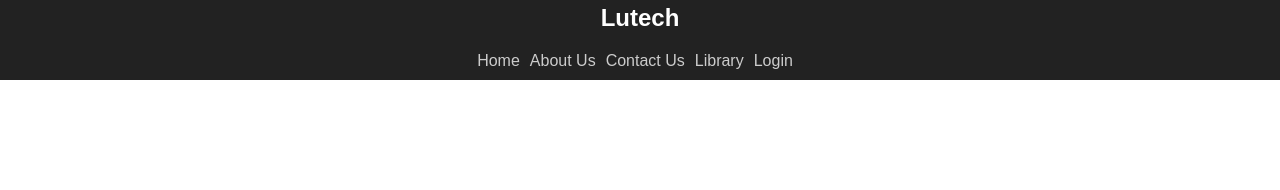
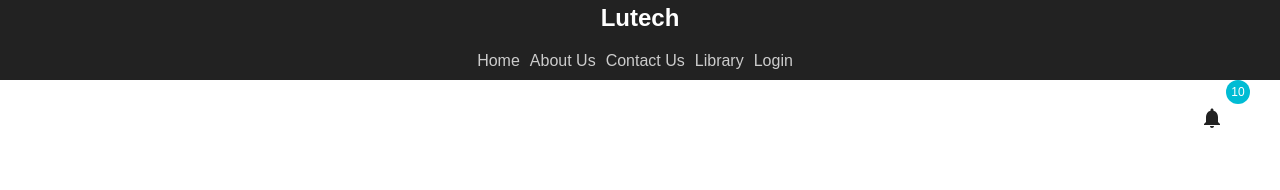
Before and after one commit to germantagli/festaRoma, a React app: page / in a window 1280 px wide. Shown: the part 120-310 px from the top of the page. Built offline with nearby package versions, Linux system fonts and the light colour scheme.

Commit message:
aggiunto icono notifications

```diff
--- a/src/components/App.js
+++ b/src/components/App.js
@@ -19,12 +19,14 @@ class App extends Component {
     const { children } = this.props;
     return (
       <div className="App">
+
+        <MuiThemeProvider>
         <Header
           title="Lutech"
           items={items}
         />
-        <MuiThemeProvider>
           <Content body={children} />
+
         </MuiThemeProvider>
         {/* <Footer /> */}
       </div>
--- a/src/components/Global/Header.js
+++ b/src/components/Global/Header.js
@@ -3,7 +3,9 @@ import logo from './images/logo.svg';
 import PropTypes from 'prop-types';
 import './css/Header.css';
 import { Link } from 'react-router-dom';
-
+import Badge from 'material-ui/Badge';
+import IconButton from 'material-ui/IconButton';
+import NotificationsIcon from 'material-ui/svg-icons/social/notifications';
 class Header extends Component {
   static propTypes = {
     title: PropTypes.string.isRequired,
@@ -16,6 +18,7 @@ class Header extends Component {
     return (
       <div className="Header">
       <div className="Logo">
+
         <img src={logo} alt="logo" />
         <h2>{title}</h2>
 
@@ -27,6 +30,18 @@ class Header extends Component {
           }
         </ul>
       </div>
+      <div className="Badge">
+        <Badge
+          badgeContent={10}
+          primary={true}
+          badgeStyle={{ top: 10, right: 10 }}>
+          <IconButton tooltip="Notifications">
+          <NotificationsIcon
+            style={{
+              backgroundColor: '#ffd699',}}/>
+          </IconButton>
+        </Badge>
+      </div>
     </div>
     );
   }
--- a/src/components/Global/css/Header.css
+++ b/src/components/Global/css/Header.css
@@ -5,6 +5,11 @@
   padding: 20px;
   color: white;
 }
+
+.Badge {
+  text-align:right;
+}
+
 
 .Logo img {
   animation: App-logo-spin infinite 20s linear;
```
